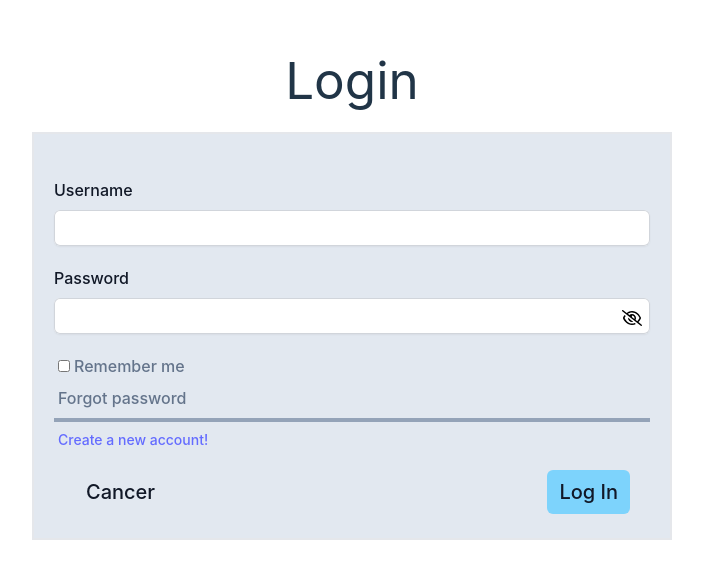
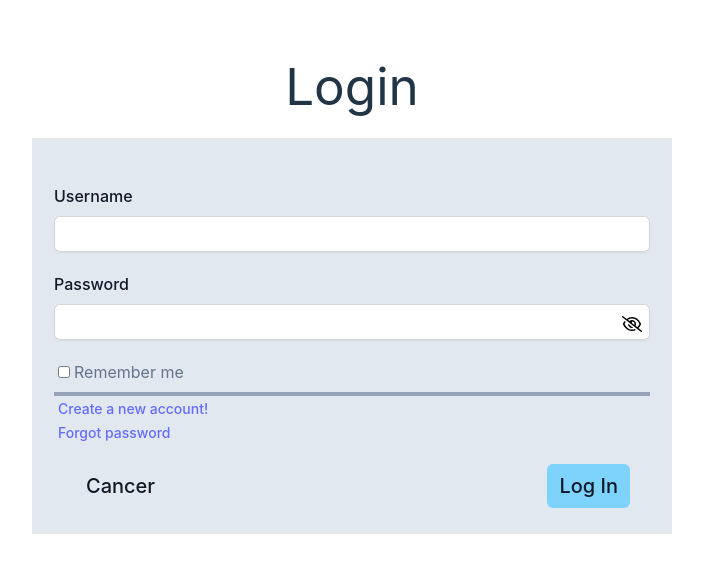
Before and after one commit to dinh-ngoc-16/THAO-FE, a React (Vite) app: page /login in a window 1280 px wide. Shown: the part 104-682 px from the top of the page, without its empty margins (288-991 px from the left). Built offline with nearby package versions, Linux system fonts and the light colour scheme.

Commit message:
fix: UI log in

```diff
--- a/src/pages/Login.jsx
+++ b/src/pages/Login.jsx
@@ -57,26 +57,27 @@ const Login = () => {
 
         <div className="flex items-center ml-1 mb-2">
           <input type="checkbox" className="rounded-md size-3 bg-white" />
-          <Link to="/">
-            <div className="ml-1 text-slate-500">Remember me</div>
+          <span className="ml-1 text-slate-500">Remember me</span>
+        </div>
+
+        <div className="border-2 border-slate-400"></div>
+        <div className="flex flex-col">
+          <Link to="/signup">
+            <span className="ml-1 mb-2 mt-2 text-sm">
+              Create a new account!
+            </span>
+          </Link>
+
+          <Link to="/" className="inline">
+            <span className="ml-1 mb-2 text-sm">Forgot password</span>
           </Link>
         </div>
 
-        <Link to="/signup">
-          <div className="ml-1 mb-2 text-slate-500">Forgot password</div>
-        </Link>
-
-        <div className="border-2 border-slate-400"></div>
-
-        <Link to="/signup">
-          <div className="ml-1 mb-2 mt-2 text-sm">Create a new account!</div>
-        </Link>
-
         <div className="button-group mt-5 flex justify-between items-center mx-5">
           <Link to="/">
-            <div className="text-gray-900 text-xl cursor-pointer hover:bg-gray-700 hover:text-white rounded-md px-3 py-2 font-medium">
+            <span className="text-gray-900 text-xl cursor-pointer hover:bg-gray-700 hover:text-white rounded-md px-3 py-2 font-medium">
               Cancer
-            </div>
+            </span>
           </Link>
           <div
             onClick={sendLogin}
```
